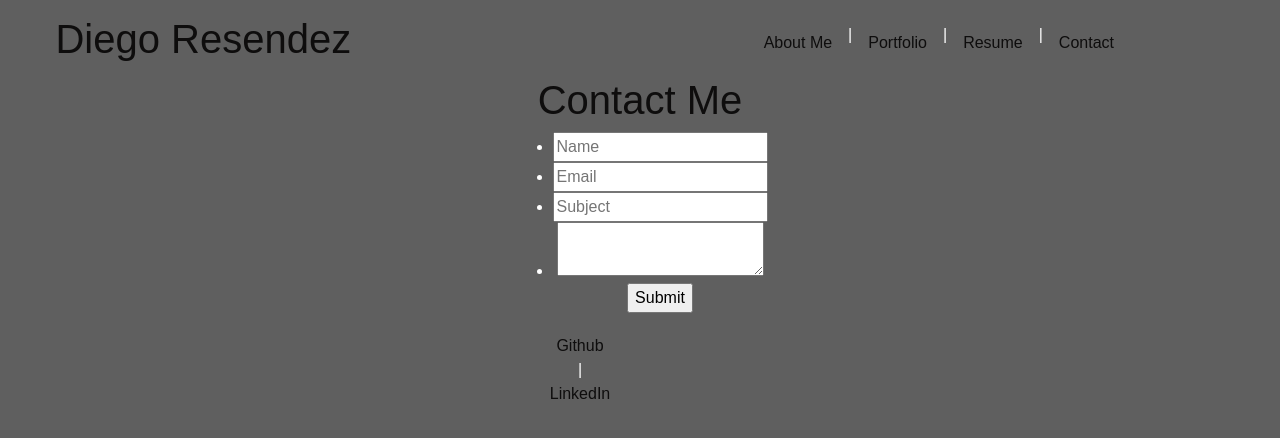
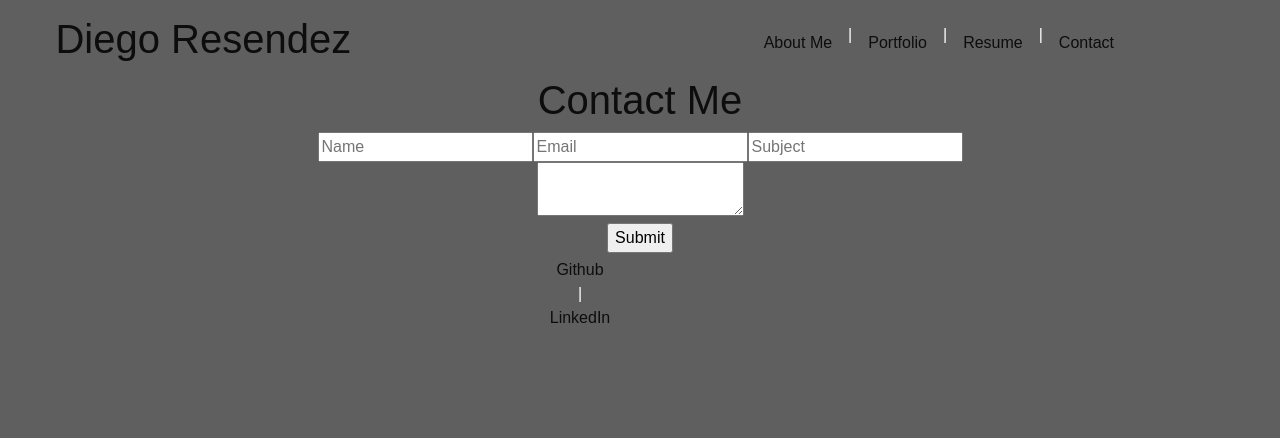
Before and after one commit to DiegoResendez/react_portfolio, a React (Create React App) app: page /contactMe in a window 1280 px wide. Shown: the top 438 px of the page. Built offline with nearby package versions, Linux system fonts and the light colour scheme.

Commit message:
Tuesday night Final Edits

```diff
--- a/src/components/pages/ContactMe.js
+++ b/src/components/pages/ContactMe.js
@@ -33,40 +33,31 @@ class Contact extends React.Component{
                 <form onSubmit={this.mySubmitHandler}>
       {/* <h1>Hello {this.state.name}</h1> */}
       {/* <p>Enter your name, and submit:</p> */}
-      <ul>
- <li>
     <input
+        className="formList"
         type='text'
         name='name'
         placeholder='Name'
         onChange={this.myChangeHandler}
     />
-    </li>
-    <li>
     <input
         type='text'
         name='email'
         placeholder='Email'
         onChange={this.myChangeHandler}
     />
-    </li>
-    <li>
     <input
         type='text'
         name='subject'
         placeholder='Subject'
         onChange={this.myChangeHandler}
     />
-    </li>
-    <li>
-          <form>
+    <form>
       <textarea value={this.state.message} />
       </form>
       <input
         type='submit'
       />
-      </li>
-      </ul>
       </form>
                 </div>
         )
--- a/src/components/style.css
+++ b/src/components/style.css
@@ -3,6 +3,7 @@ body{
     margin: auto;
     padding: 10px;
 }
+
 
 .container, .btn-primary {
     /* background-color: #f02121; */
@@ -48,3 +49,7 @@ h4, h3, h5, h2, h6, .form-group {
 .card {
     display: grid;
 }
+
+.contactPage {
+
+}
```
